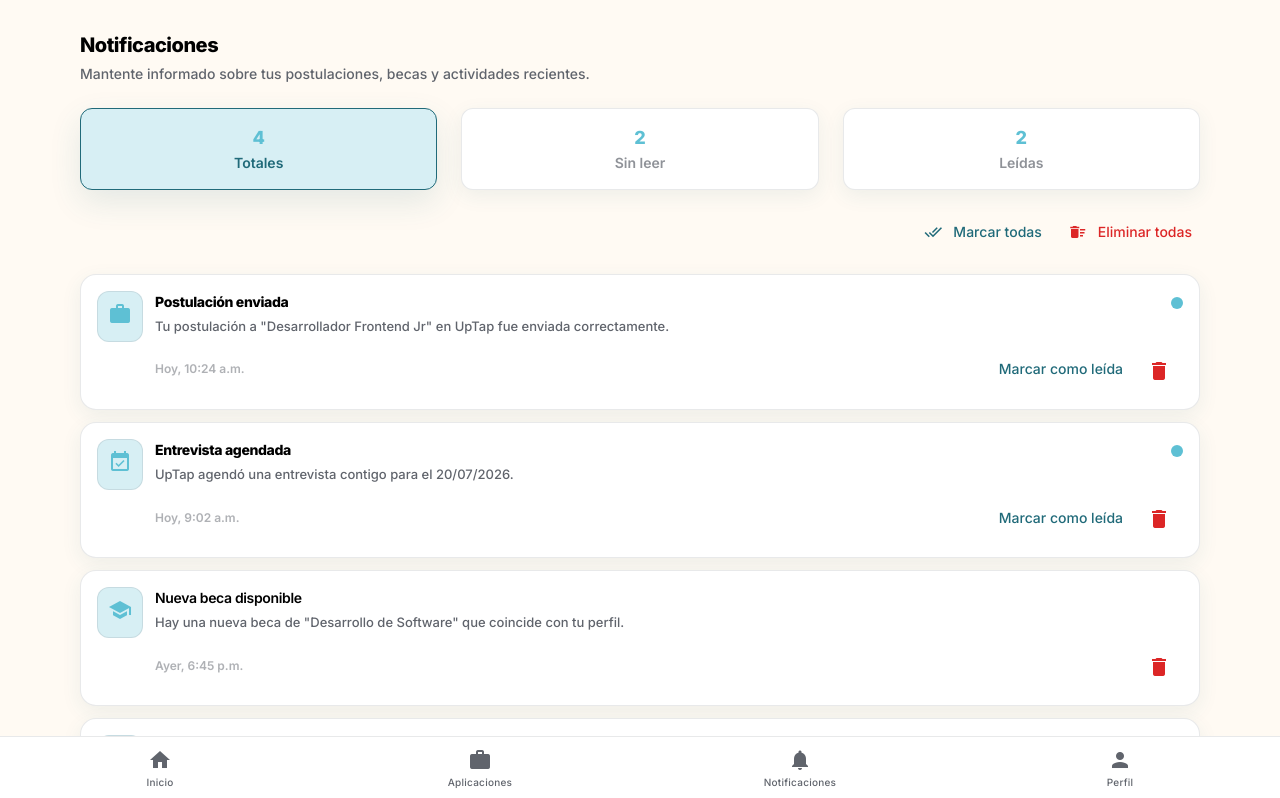
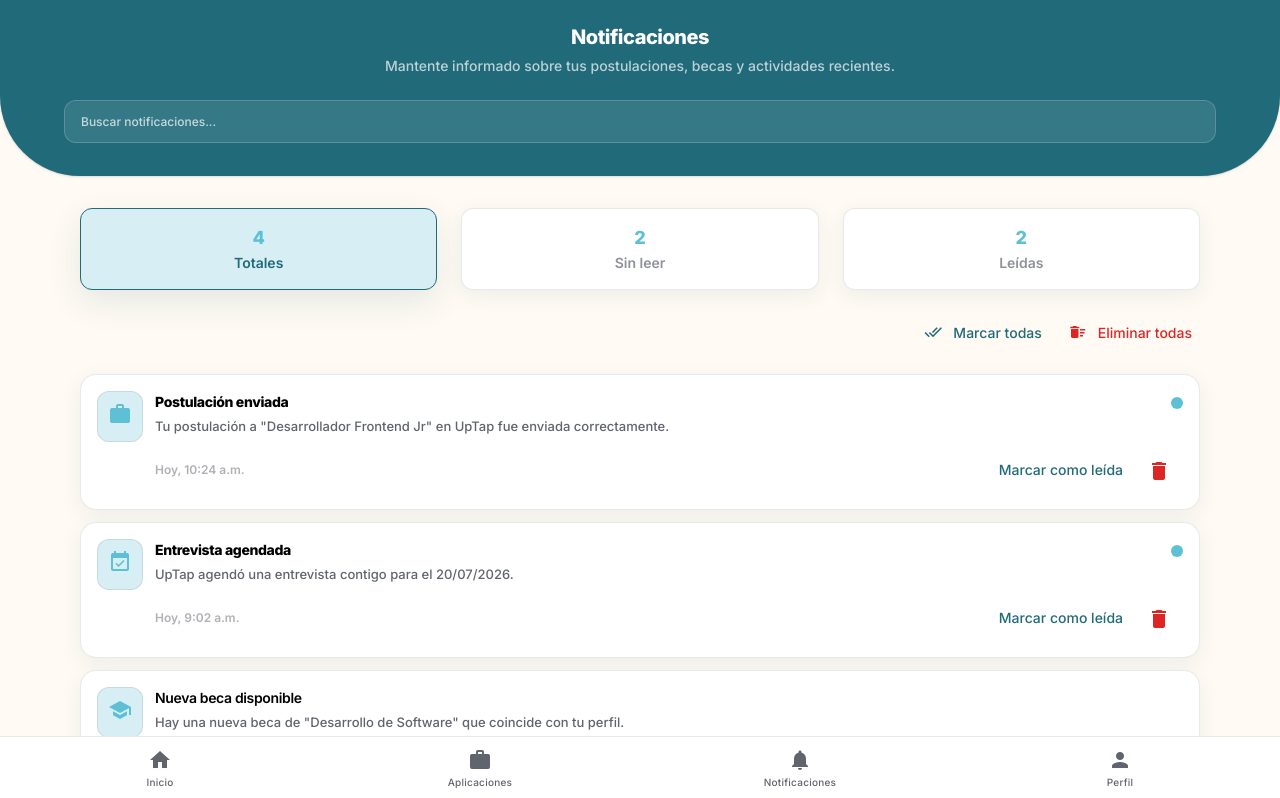
Before and after one commit to morga-dev/talentbridge-web, an Angular app: page /notifications in a window 1280 px wide. Shown: the top 798 px of the page. Built offline with nearby package versions, Linux system fonts and the light colour scheme.

Commit message:
Curved header added, including modifications

```diff
--- a/src/app/features/notifications/pages/notifications/notifications.component.html
+++ b/src/app/features/notifications/pages/notifications/notifications.component.html
@@ -1,13 +1,27 @@
 <main class="min-h-screen bg-talent-bg pb-24 transition-colors duration-200">
 
+  <div class="relative w-full h-28 sm:h-40 md:h-44 rounded-b-[3.5rem] md:rounded-b-[5rem] bg-talent-primary pt-6 pb-36 px-4 md:px-8 shadow-sm">
+        <div class="max-w-6xl mx-auto flex flex-col gap-2">
+
+          <div class="flex items-center justify-center md:mb-4">
+              <div class="space-y-1 justify-center">
+                <h1 class="text-2xl text-center font-extrabold text-white tracking-tight">Notificaciones</h1>
+                <p class="text-base text-center font-medium text-white/70">
+                  Mantente informado sobre tus postulaciones, becas y actividades recientes.
+                </p>
+              </div>
+            </div>
+            <div class="relative w-full flex items-center">
+                <input
+                type="text"
+                placeholder="Buscar notificaciones..."
+                class="app-input-hero w-full rounded-xl py-3 px-4 text-sm font-medium text-white placeholder:text-white/50 focus:outline-hidden focus:border-white/20 focus:bg-white/15 transition-all"
+                />
+            </div>
+        </div>
+    </div>
+
   <div class="max-w-6xl mx-auto px-4 pt-8 space-y-6">
-
-    <div class="space-y-1">
-      <h1 class="text-2xl font-extrabold text-talent-text tracking-tight">Notificaciones</h1>
-      <p class="text-base font-medium text-talent-text-secondary">
-        Mantente informado sobre tus postulaciones, becas y actividades recientes.
-      </p>
-    </div>
 
     <!-- Cards de filtro y conteo -->
     <div class="grid grid-cols-3 gap-3 md:gap-6">
```
